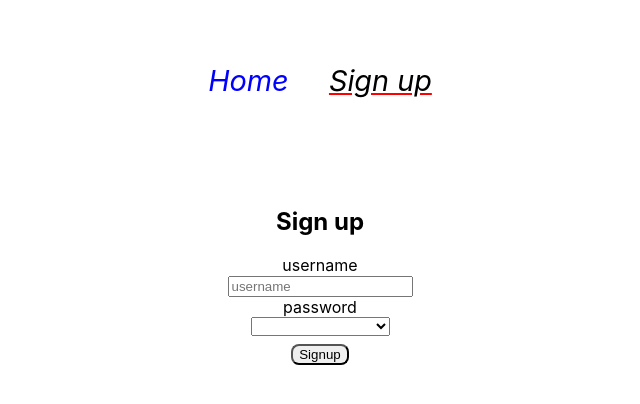
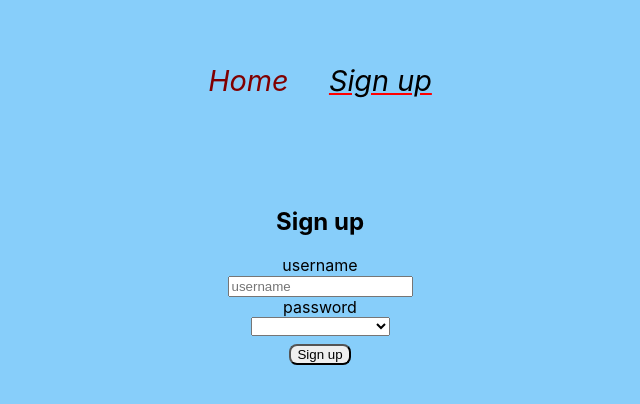
Before and after one commit to vaernion/input-prank, a React (Create React App) app: page /signup in a window 1280 px wide. Shown: the top 404 px of the page, without its empty margins (320-960 px from the left). Built offline with nearby package versions, Linux system fonts and the light colour scheme.

Commit message:
bgcolor, constantly shuffling select options

```diff
--- a/src/components/Menu/menu.css
+++ b/src/components/Menu/menu.css
@@ -4,7 +4,7 @@
   justify-content: center;
   width: 50vw;
 
-  --link-color: blue;
+  --link-color: maroon;
   --link-active-color: black;
   --link-decoration-color: red;
   --link-hover-color: black;
@@ -39,7 +39,7 @@
 }
 .menu-parent {
   height: 100%;
-  background-color: var(--parent-bg-color);
+  /* background-color: var(--parent-bg-color); */
 }
 .menu-children {
   display: flex;
--- a/src/components/SignupForm/index.tsx
+++ b/src/components/SignupForm/index.tsx
@@ -17,6 +17,19 @@ export function SignupForm() {
   const [username, setUsername] = React.useState("");
   const [password, setPassword] = React.useState("");
   const [errorMessage, setErrorMessage] = React.useState("");
+
+  const [shuffledList, setShuffledList] = React.useState<string[]>([]);
+
+  // shuffles the password list even while the select is open
+  // seems to "just work" as hoped in both firefox and chrome
+  React.useEffect(() => {
+    let timer = setTimeout(() => {
+      setShuffledList(shuffle(passwordsList));
+    }, 1000);
+    return () => {
+      clearTimeout(timer);
+    };
+  }, [shuffledList]);
 
   // sometimes remove a few characters from the username
   // can/should adjust values
@@ -160,7 +173,7 @@ export function SignupForm() {
             </option>
           ))}
         </select>
-        <button type="submit">Signup</button>
+        <button type="submit">Sign up</button>
       </form>
       <div className="static-addon-outer">
         <span className="static-addon-inner">{errorMessage}</span>
--- a/src/data/settings.ts
+++ b/src/data/settings.ts
@@ -1,5 +1,5 @@
 export const difficulty = {
-  minPasswordLength: 5,
+  minPasswordLength: 6,
   minUsernameLength: 5,
   nameSplicer: {
     threshold: 3,
--- a/src/index.css
+++ b/src/index.css
@@ -1,13 +1,15 @@
 body {
   margin: 0;
-  font-family: -apple-system, BlinkMacSystemFont, 'Segoe UI', 'Roboto', 'Oxygen',
-    'Ubuntu', 'Cantarell', 'Fira Sans', 'Droid Sans', 'Helvetica Neue',
+  font-family: -apple-system, BlinkMacSystemFont, "Segoe UI", "Roboto", "Oxygen",
+    "Ubuntu", "Cantarell", "Fira Sans", "Droid Sans", "Helvetica Neue",
     sans-serif;
   -webkit-font-smoothing: antialiased;
   -moz-osx-font-smoothing: grayscale;
+
+  background-color: lightskyblue;
 }
 
 code {
-  font-family: source-code-pro, Menlo, Monaco, Consolas, 'Courier New',
+  font-family: source-code-pro, Menlo, Monaco, Consolas, "Courier New",
     monospace;
 }
```
